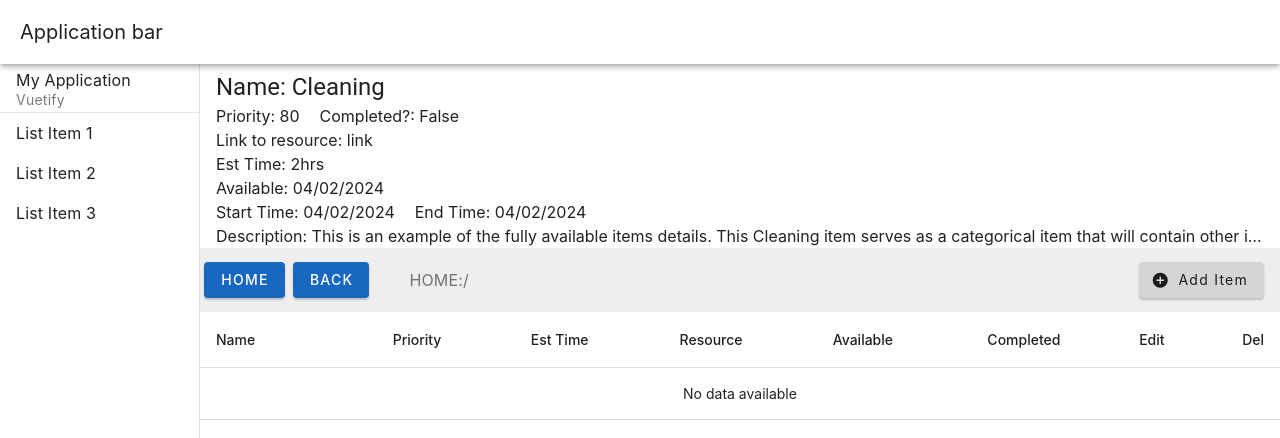
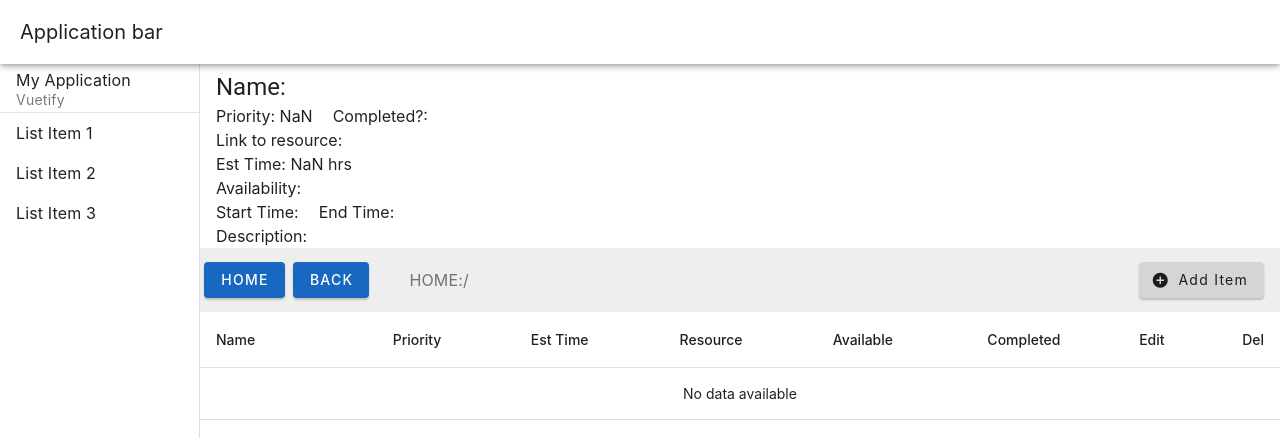
Before and after one commit to kcharris/TreeDB, a Vue app in the folder PersonalDB/: page / in a window 1280 px wide. Shown: the top 438 px of the page. Built offline with nearby package versions, Linux system fonts and the light colour scheme.

Commit message:
Add an updating details section

```diff
--- a/PersonalDB/src/App.vue
+++ b/PersonalDB/src/App.vue
@@ -45,7 +45,7 @@ import { onMounted } from "vue";
       end_date: "",
       availability: "",
       completed: false,
-      description: "",
+      description: "This is an example of the fully available items details. This Cleaning item serves as a categorical item that will contain other items.",
     }
     const data_str = ref("")
     const data_list = computed(() => {return data_str.value == "" ? [] : JSON.parse(data_str.value)})
@@ -94,7 +94,7 @@ import { onMounted } from "vue";
 
   <v-main>
     <LeftNavBar/>
-    <FullDetails/>
+    <FullDetails :parent = "curr_parent"/>
     <v-toolbar>
       <v-btn class="bg-primary mr-2" :onclick="navHome">Home</v-btn>
       <v-btn class="bg-primary mr-10" :onclick="navBack" variant="text">Back</v-btn >
--- a/PersonalDB/src/components/FullDetails.vue
+++ b/PersonalDB/src/components/FullDetails.vue
@@ -1,26 +1,28 @@
-<script>
-    export default{
-        data: () =>({
-            item_name: "Cleaning"
-        })
+<script setup>
+    defineProps({
+        parent: Object
+    })
+
+    function getText(prefix, parent_val){
+        return parent_val == "" || parent_val == NaN || parent_val == undefined || parent_val == null ? prefix + ": " : prefix + ": " + parent_val
     }
 </script>
 <template >
     <div class="mx-4 mt-2">
-        <div class="text-h5">{{ "Name: " + item_name }}</div>
+        <div class="text-h5">{{ getText("Name", parent.name)}}</div>
         <div class="d-flex">
-            <div class="text-md mr-5">Priority: 80</div>
+            <div class="text-md mr-5">{{getText("Priority", parent.priority) }}</div>
             <div>               </div>
-            <div class="text-md">Completed?: False</div>
+            <div class="text-md">{{ getText("Completed?", parent.completed)}}</div>
         </div>
-        <div class="text-md">Link to resource: link</div>
-        <div class="text-md">Est Time: 2hrs</div>
-        <div class="text-md">Available: 04/02/2024</div>
+        <div class="text-md">{{ getText("Link to resource", parent.resource) }}</div>
+        <div class="text-md">{{getText("Est Time", parent.est_time)}} hrs</div>
+        <div class="text-md">{{ getText("Availability", parent.availability) }}</div>
         <div class="d-flex">
-            <div class="text-md mr-5">Start Time: 04/02/2024</div>
+            <div class="text-md mr-5">{{ getText("Start Time", parent.start_date) }}</div>
             <div>               </div>
-            <div class="text-md">End Time: 04/02/2024</div>
+            <div class="text-md">{{getText("End Time", parent.end_date) }}</div>
         </div>
-        <div class="text-md text-truncate text-nowrap">Description: This is an example of the fully available items details. This Cleaning item serves as a categorical item that will contain other items.</div>
+        <div class="text-md text-truncate text-nowrap"> {{getText("Description", parent.description) }}</div>
     </div>
 </template>
```
